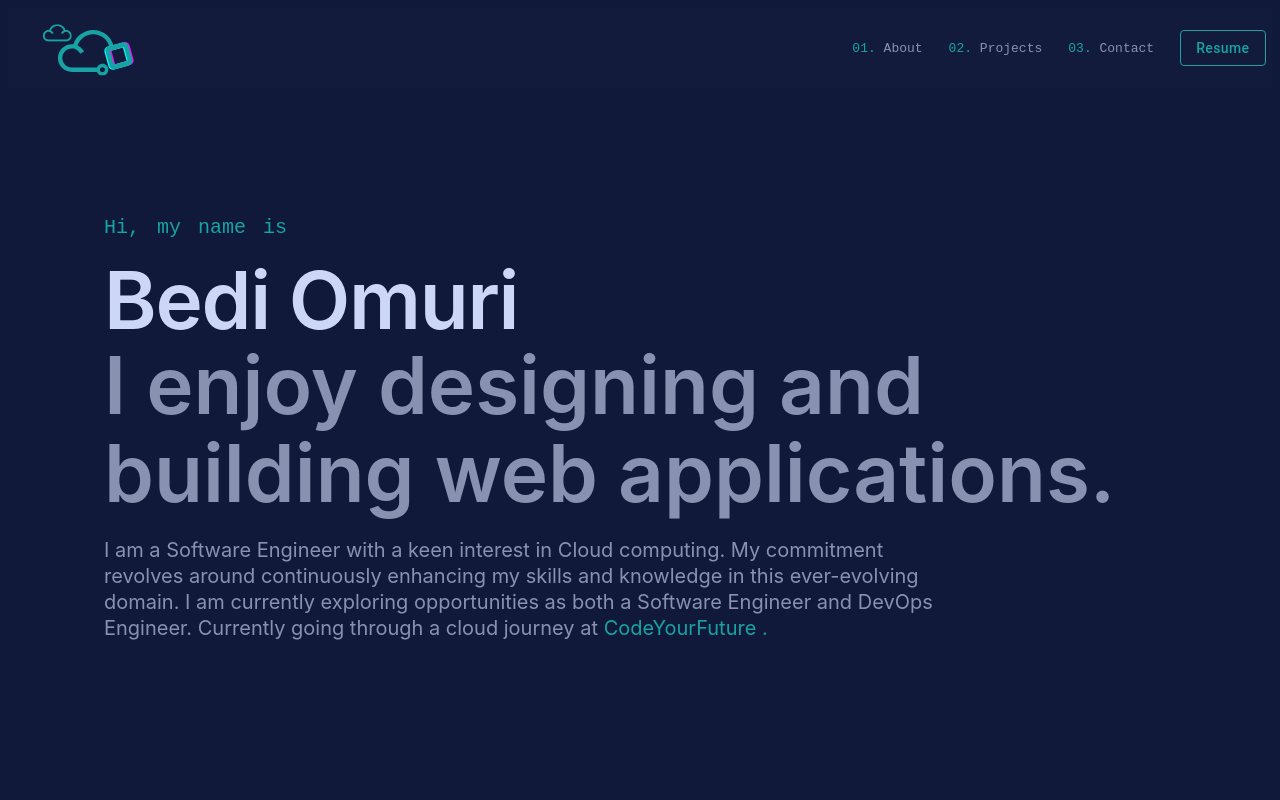
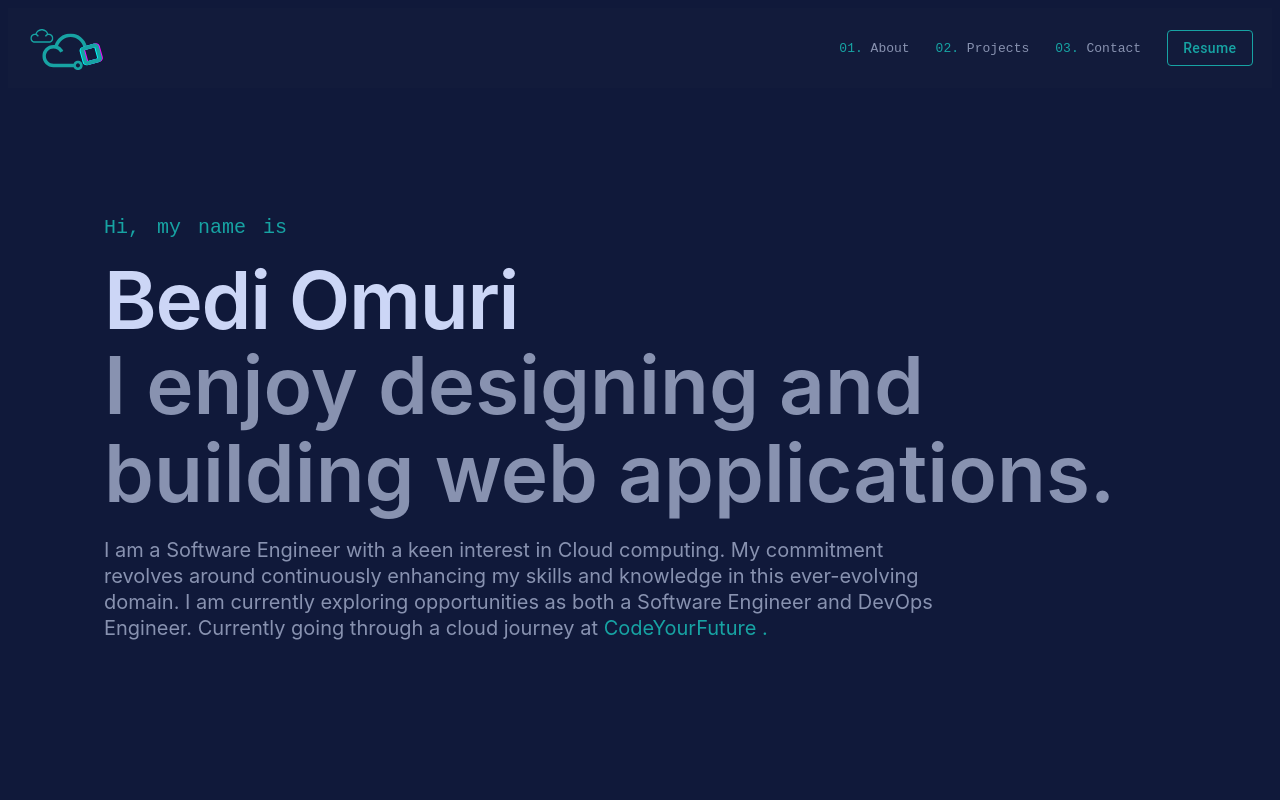
Before and after one commit to Bedi06/My-Personal-Portfolio, a React (Create React App) app: page / in a window 1280 px wide. Shown: the top 800 px of the page. Built offline with nearby package versions, Linux system fonts and the light colour scheme.

Commit message:
Update Navbar.js

```diff
--- a/src/components/Navbar.js
+++ b/src/components/Navbar.js
@@ -38,9 +38,8 @@ export default function Navbar() {
           justifyContent: "space-between",
           alignItems: "center",
           backgroundColor: "#121b3b",
-          paddingLeft: "0.5em",
-          paddingRight: "0.5em",
           height: "80px",
+          paddingRight: "1.5em",
           fontFamily: "monospace",
         }}
       >
@@ -48,9 +47,8 @@ export default function Navbar() {
           className="App-logo"
           alt="logo"
           style={{
-            marginRight: 10,
-            width: "150px",
-            height: "150px",
+            width: "120px",
+            height: "120px",
           }}
           src={bedis}
         />
```
